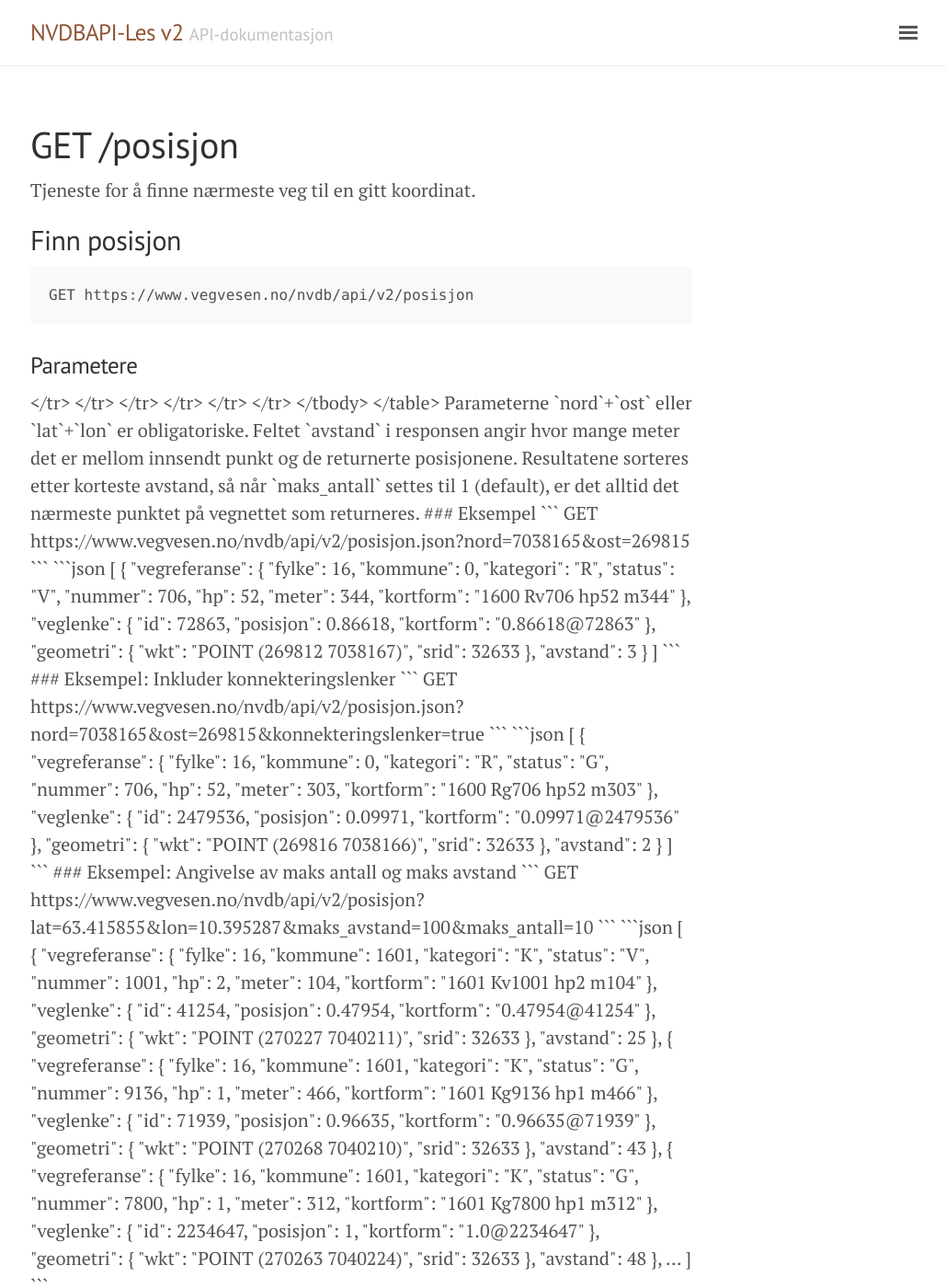
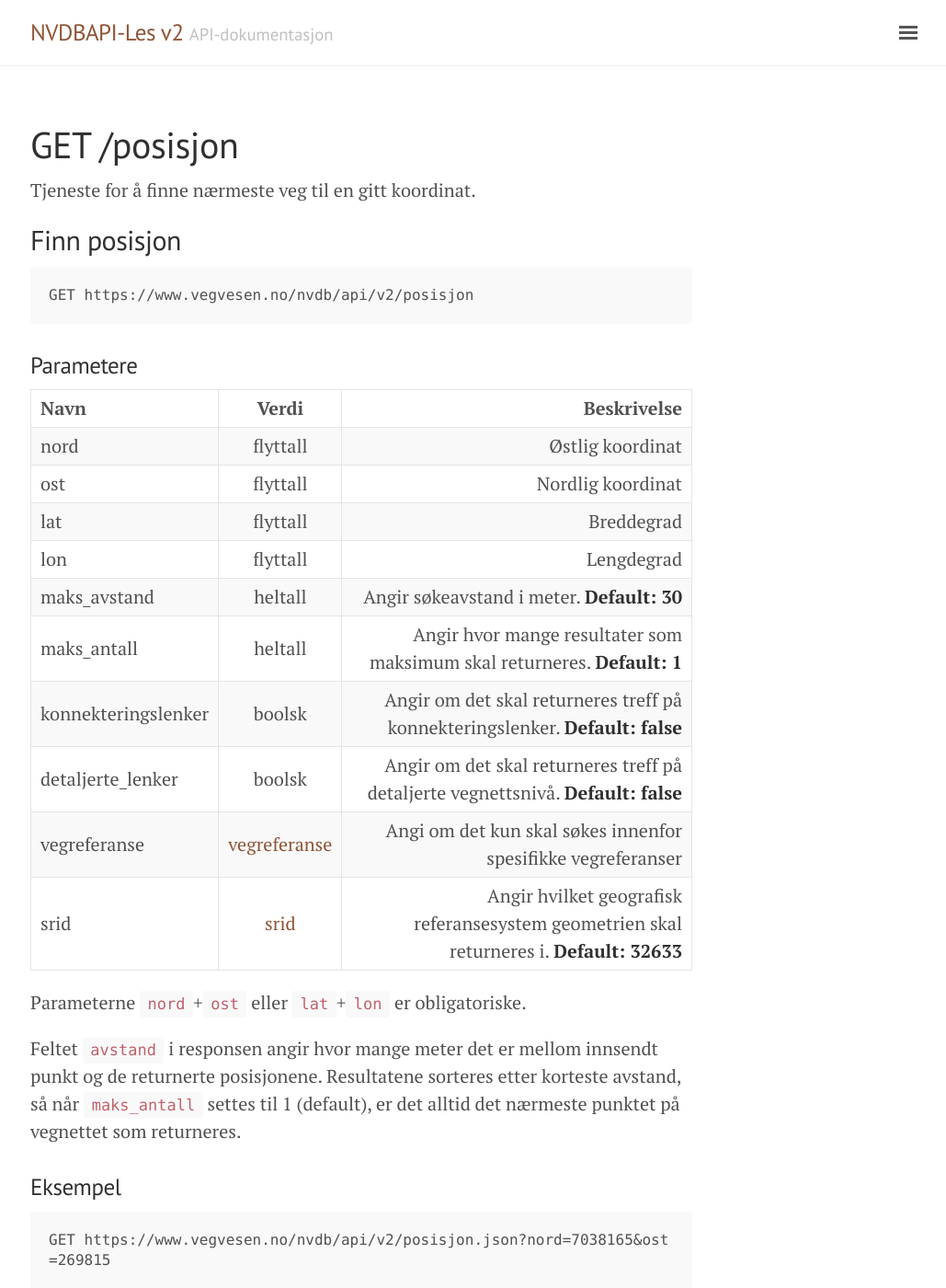
Before and after one commit to nvdb-vegdata/apidokumentasjon, a Jekyll site: the page built from endepunkt/posisjon.md, in a window 1280 px wide and 1400 px high. Shown: the whole window at 92% size, without its empty margins (247-1276 px from the left). Built offline with Jekyll 4.4.1, drawn with Linux system fonts in a browser that asks for light colours; some of the changed text lies outside the part shown.

Commit message:
Fixes table layout

```diff
--- a/endepunkt/posisjon.md
+++ b/endepunkt/posisjon.md
@@ -13,74 +13,18 @@ GET https://www.vegvesen.no/nvdb/api/v2/posisjon
 
 ### Parametere
 
-<table>
-<thead>
-<tr>
-<th>Navn</th>
-<th>Verdi</th>
-<th>Beskrivelse</th>
-</tr>
-</thead>
-<tbody>
-<tr>
-<td>nord</td>
-<td><flyttall></td>
-<td>Østlig koordinat</td>
-</tr>
-<tr>
-<td>ost</td>
-<td><flyttall></td>
-<td>Nordlig koordinat</td>
-</tr>
-<tr>
-<td>lat</td>
-<td><flyttall></td>
-<td>Breddegrad</td>
-</tr>
-<tr>
-<td>lon</td>
-<td><flyttall></td>
-<td>Lengdegrad</td>
-</tr>
-<tr>
-<td>maks_avstand</td>
-<td><heltall></td>
-<td>Angir søkeavstand i meter.
-<span class="default">Default: 30</span></td>
-</tr>
-<tr>
-<td>maks_antall</td>
-<td><heltall></td>
-<td>Angir hvor mange resultater som maksimum skal returneres.
-<span class="default">Default: 1</span></td>
-</tr>
-<tr>
-<td>konnekteringslenker</td>
-<td>true
-false</td>
-<td>Angir om det skal returneres treff på konnekteringslenker.
-<span class="default">Default: false</span></td>
-</tr>
-<tr>
-<td>detaljerte_lenker</td>
-<td>true
-false</td>
-<td>Angir om det skal returneres treff på detaljerte vegnettsnivå.
-<span class="default">Default: false</span></td>
-</tr>
-<tr>
-<td>vegreferanse</td>
-<td>[vegreferanse](#/verdi/vegreferanse)</td>
-<td>Angi om det kun skal søkes innenfor spesifikke vegreferanser</td>
-</tr>
-<tr>
-<td>srid</td>
-<td>[srid](#/verdi/geometri)</td>
-<td>Angir hvilket geografisk referansesystem geometrien skal returneres i.
-<span class="default">Default: 32633</span></td>
-</tr>
-</tbody>
-</table>
+| Navn | Verdi | Beskrivelse |
+|:--------|:-------:|--------:|
+nord | flyttall | Østlig koordinat |
+ost |  flyttall | Nordlig koordinat |
+lat | flyttall |  Breddegrad |
+lon | flyttall | Lengdegrad |
+maks_avstand | heltall | Angir søkeavstand i meter. **Default: 30**|
+| maks_antall | heltall | Angir hvor mange resultater som maksimum skal returneres. **Default: 1** |
+konnekteringslenker | boolsk | Angir om det skal returneres treff på konnekteringslenker. **Default: false** |
+detaljerte_lenker | boolsk | Angir om det skal returneres treff på detaljerte vegnettsnivå. **Default: false** |
+vegreferanse | [vegreferanse](#/verdi/vegreferanse) | Angi om det kun skal søkes innenfor spesifikke vegreferanser |
+srid | [srid](#/verdi/geometri) | Angir hvilket geografisk referansesystem geometrien skal returneres i. **Default: 32633** |
 
 Parameterne `nord`+`ost` eller `lat`+`lon` er obligatoriske.
 
```
Also changed, not shown: endepunkt/omrader.md (+4 -25 lines), endepunkt/status.md (+6 -26 lines), endepunkt/veg.md (+10 -58 lines).
